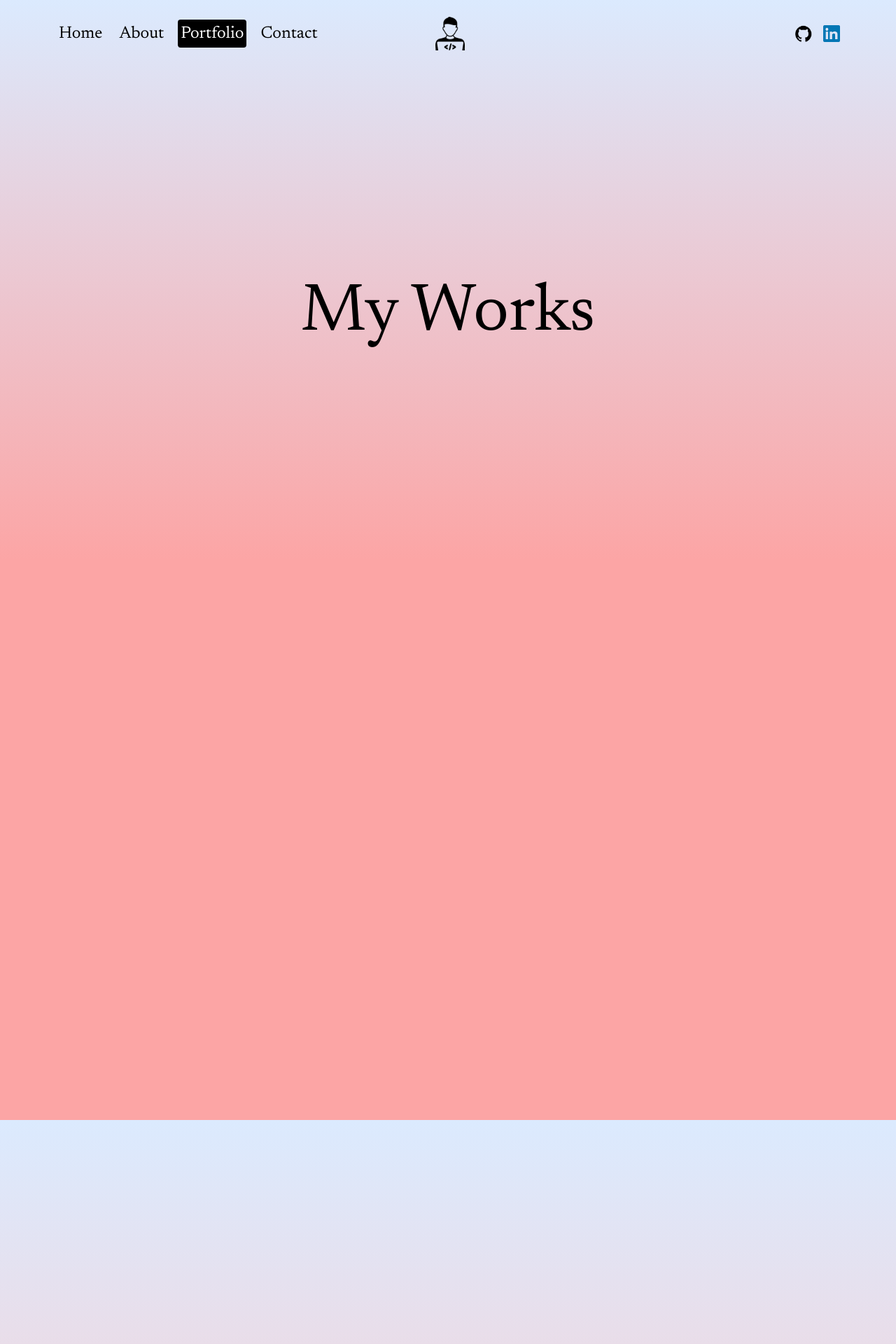
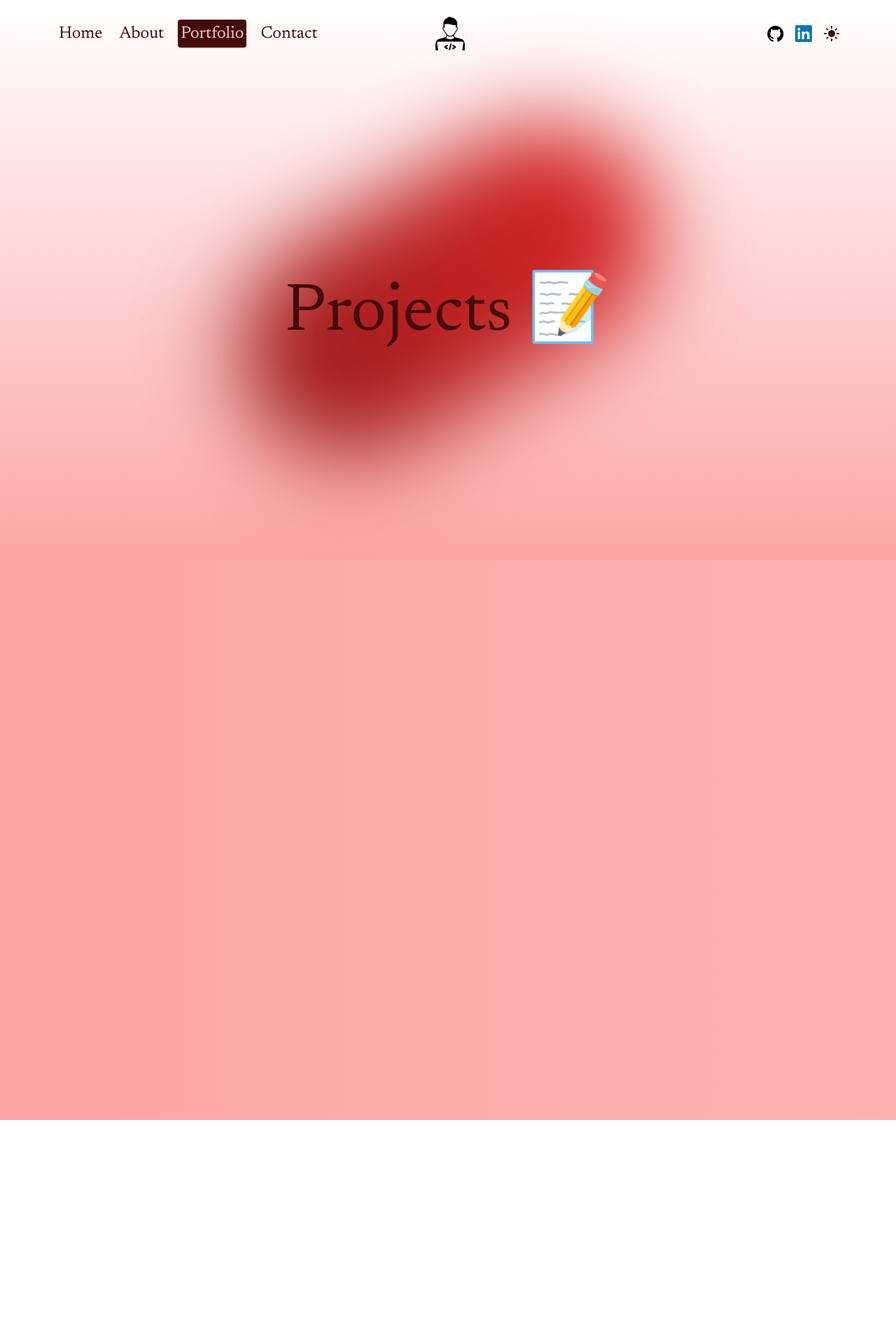
Before and after one commit to PROuserR/PROuserR.github.io, a Next.js app: page /portfolio in a window 1280 px wide. Shown: the top 1920 px of the page at 70% size. Built offline with nearby package versions, Linux system fonts and the light colour scheme.

Commit message:
Added dark theme

```diff
--- a/package.json
+++ b/package.json
@@ -13,7 +13,8 @@
     "framer-motion": "^11.0.3",
     "next": "14.1.0",
     "react": "18",
-    "react-dom": "18"
+    "react-dom": "18",
+    "react-icons": "^5.5.0"
   },
   "devDependencies": {
     "autoprefixer": "10.0.1",
--- a/src/app/blogs/page.jsx
+++ /dev/null
@@ -1,29 +0,0 @@
-"use client";
-
-import { motion } from "framer-motion";
-
-const TestPage = () => {
-  const variants = {
-    variant1: {
-      x: 400,
-      y: 300,
-      opacity: 0.5,
-      transition:{
-        duration:3
-      }
-    },
-    variant2: {
-      x: 100,
-      y: -300,
-      rotation: 90,
-    },
-  };
-
-  return (
-    <div className="h-full flex items-center justify-center">
-      blog
-    </div>
-  );
-};
-
-export default TestPage;
--- a/src/app/contact/page.jsx
+++ b/src/app/contact/page.jsx
@@ -65,7 +65,7 @@ const ContactPage = () => {
         <form
           onSubmit={sendEmail}
           ref={form}
-          className="h-1/2 lg:h-4/5 my-auto lg:w-1/2 bg-red-50 rounded-xl text-2xl flex flex-col gap-8 justify-center p-24"
+          className="h-1/2 lg:h-4/5 my-auto lg:w-1/2 bg-red-50 dark:bg-red-950 rounded-xl text-2xl flex flex-col gap-8 justify-center p-24"
         >
           <span>Dear Rami Dev,</span>
           <textarea
--- a/src/app/globals.css
+++ b/src/app/globals.css
@@ -1,6 +1,7 @@
 @tailwind base;
 @tailwind components;
 @tailwind utilities;
+@custom-variant dark (&:where(.dark, .dark *));
 
 /* Hide scrollbar for Chrome, Safari and Opera */
 /* Hide scrollbar for IE, Edge and Firefox */
--- a/src/app/layout.js
+++ b/src/app/layout.js
@@ -15,7 +15,7 @@ export const metadata = {
 export default function RootLayout({ children }) {
   return (
     <html lang="en">
-      <body className={`bg-gradient-to-b from-blue-100 to-red-200 ${NewsreaderFont.className}`}>
+      <body className={NewsreaderFont.className}>
         <TransitionProvider>{children}</TransitionProvider>
       </body>
     </html>
--- a/src/app/portfolio/page.jsx
+++ b/src/app/portfolio/page.jsx
@@ -2,12 +2,15 @@
 import { motion, useScroll, useTransform } from "framer-motion";
 import Image from "next/image";
 import Link from "next/link";
-import { useRef } from "react";
+import { useEffect, useRef, useState } from "react";
+
+const returnColor = (lightColor, darkColor) => {
+  return localStorage.theme === "light" ? lightColor : darkColor;
+};
 
 const items = [
   {
     id: 1,
-    color: "from-red-300 to-red-400",
     title: "Instagram Clone",
     desc: "Experience the best of social media with this full-stack Instagram clone, powered by Django and React.",
     img: "https://images.pexels.com/photos/5426401/pexels-photo-5426401.jpeg?auto=compress&cs=tinysrgb&w=600",
@@ -15,41 +18,38 @@ const items = [
   },
   {
     id: 2,
-    color: "from-red-400 to-red-500",
-    title: "Lyrics-Finder",
-    desc: "Find your next favortie lyrics without hassle or just see what's Hot from Hot Tracks list.",
-    img: "https://images.pexels.com/photos/5118495/pexels-photo-5118495.jpeg?auto=compress&cs=tinysrgb&w=1260&h=750&dpr=1",
-    link: "https://github.com/PROuserR/Lyrics-Finder",
-  },
-  {
-    id: 3,
-    color: "from-red-500 to-red-600",
     title: "Social Media Platform",
     desc: "Share your posts and stay on contact with others. ",
     img: "https://images.pexels.com/photos/1542252/pexels-photo-1542252.jpeg?auto=compress&cs=tinysrgb&w=1260&h=750&dpr=1",
     link: "https://github.com/PROuserR/Social-Media-Platform",
   },
   {
-    id: 4,
-    color: "from-red-600 to-red-700",
+    id: 3,
     title: "Time Managment Table",
     desc: "Manage your weekly routines and appointments with ease",
     img: "https://images.pexels.com/photos/6892902/pexels-photo-6892902.jpeg?auto=compress&cs=tinysrgb&w=1260&h=750&dpr=1",
     link: "https://github.com/PROuserR/TimeManagmentTable",
   },
   {
+    id: 4,
+    title: "Lyrics-Finder",
+    desc: "Find your next favortie lyrics without hassle or just see what's Hot from Hot Tracks list.",
+    img: "https://images.pexels.com/photos/5118495/pexels-photo-5118495.jpeg?auto=compress&cs=tinysrgb&w=1260&h=750&dpr=1",
+    link: "https://github.com/PROuserR/Lyrics-Finder",
+    blog: "https://dev.to/prouserr/from-a-few-lines-of-code-to-building-a-whole-functional-website--459e",
+  },
+  {
     id: 5,
-    color: "from-red-700 to-red-800",
     title: "Smart Calculator",
     desc: "Let it do the hard work, from solving equations to image to text conversion...",
     img: "https://images.pexels.com/photos/3781338/pexels-photo-3781338.jpeg?auto=compress&cs=tinysrgb&w=1260&h=750&dpr=1",
     link: "https://github.com/PROuserR/Smart-Calculator",
+    blog: "https://www.codeproject.com/Articles/5370605/Lets-Code-that-Wicked-Cool-Calculator",
   },
 ];
 
 const PortfolioPage = () => {
   const ref = useRef();
-
   const { scrollYProgress } = useScroll({ target: ref });
   const x = useTransform(scrollYProgress, [0, 1], ["0%", "-80%"]);
 
@@ -61,18 +61,24 @@ const PortfolioPage = () => {
       transition={{ duration: 1 }}
     >
       <div className="h-[600vh] relative" ref={ref}>
-        <div className="w-screen h-[calc(100vh-6rem)] flex items-center justify-center text-8xl text-center">
-          My Works
+        <div className="absolute left-1/4 top-40 w-1/2 h-80 bg-gradient-to-r from-red-800 to-red-600 dark:from-red-600 dark:to-red-300 blur-3xl rounded-full -z-10 -rotate-[30deg]" />
+        <div className="w-screen h-[calc(100vh-6rem)] flex items-center justify-center text-8xl text-center z-50">
+          Projects 📝
         </div>
         <div className="sticky top-0 flex h-screen gap-4 items-center overflow-hidden">
-          <motion.div style={{ x }} className="flex bg-red-300">
-            <div className="h-screen w-screen" />
+          <motion.div
+            style={{ x }}
+            className="flex  bg-gradient-to-r from-red-300 to-white text-red-900 dark:text-red-300 dark:from-black dark:to-red-900"
+          >
+            <div className="h-screen w-screen bg-transparent" />
             {items.map((item) => (
               <div
-                className={`h-screen w-screen px-12 gap-x-24 flex items-center justify-center bg-gradient-to-r ${item.color}`}
+                className={
+                  "h-screen w-screen px-12 gap-x-36 flex items-center justify-center"
+                }
                 key={item.id}
               >
-                <div className="flex flex-col gap-8 text-white">
+                <div className="flex flex-col gap-8">
                   <h1 className="text-2xl font-bold md:text-4xl lg:text-6xl xl:text-7xl">
                     {item.title}
                   </h1>
@@ -80,11 +86,20 @@ const PortfolioPage = () => {
                   <p className="w-80 md:w96 lg:w-[500px] lg:text-xl xl:text-2xl xl:w-[600px]">
                     {item.desc}
                   </p>
-                  <Link href={item.link} className="w-fit">
-                    <button className="p-2 text-xl md:p-4 md:text-md lg:p-8 lg:text-xl xl:text-2xl bg-white text-gray-600 font-semibold rounded-xl">
-                      See More 🚀
-                    </button>
-                  </Link>
+                  <div className="flex gap-x-12">
+                    <Link href={item.link} className="w-fit">
+                      <button className="text-lg md:p-4 md:text-md lg:p-6 lg:text-xl bg-red-900 text-red-300 dark:bg-red-300 dark:text-red-900 font-semibold rounded-xl hover:shadow-xl shadow-red-400">
+                        View More 🚀
+                      </button>
+                    </Link>
+                    {item?.blog && (
+                      <Link href={item.blog} className="w-fit">
+                        <button className="text-lg md:p-4 md:text-md lg:p-6 lg:text-xl bg-red-900 text-red-300 dark:bg-red-300 dark:text-red-900 font-semibold rounded-xl hover:shadow-xl shadow-red-400">
+                          See Blog 📃
+                        </button>
+                      </Link>
+                    )}
+                  </div>
                 </div>
 
                 <div className="relative w-[720px] h-[480px]">
@@ -97,17 +112,22 @@ const PortfolioPage = () => {
                 </div>
               </div>
             ))}
-            <div className="h-screen w-screen bg-red-800" />
+            <div className="h-screen w-screen bg-transparent" />
           </motion.div>
         </div>
       </div>
       <div className="flex w-screen h-[125vh] gap-16 items-center justify-center text-center">
         <div className="flex flex-col absolute left-24 z-10 gap-y-12">
-          <h1 className="text-6xl italic">Do you have a project?</h1>
-          <Link href="/contact" className="text-4xl bg-gray-500 p-4 w-fit mx-auto rounded-2xl">Contact Me</Link>
+          <h1 className="text-6xl italic text-red-950">Do you have a project?</h1>
+          <Link
+            href="/contact"
+            className="text-4xl bg-red-300 dark:bg-red-800 p-4 w-fit mx-auto rounded-2xl hover:shadow-2xl shadow-gray-500"
+          >
+            Contact Me
+          </Link>
         </div>
 
-        <div className="relative w-full h-full  bg-gradient-to-r from-gray-300 to-black">
+        <div className="relative w-full h-full bg-gradient-to-r from-red-300 dark:from-red-800 to-black">
           <Image
             src="https://images.pexels.com/photos/6615234/pexels-photo-6615234.jpeg?auto=compress&cs=tinysrgb&w=3000&lazy=load"
             className="object-cover mix-blend-lighten"
--- a/src/components/navLink.jsx
+++ b/src/components/navLink.jsx
@@ -7,7 +7,7 @@ const NavLink = ({ link }) => {
   const pathName = usePathname();
 
   return (
-    <Link className={`rounded p-1 ${pathName === link.url && "bg-black text-white"}`} href={link.url}>
+    <Link className={`rounded p-1 ${pathName === link.url && "bg-red-950 text-red-200 dark:bg-red-200 dark:text-red-950"}`} href={link.url}>
       {link.title}
     </Link>
   );
--- a/src/components/navbar.jsx
+++ b/src/components/navbar.jsx
@@ -2,9 +2,10 @@
 
 import Image from "next/image";
 import Link from "next/link";
-import { useState } from "react";
+import { useEffect, useState } from "react";
 import NavLink from "./navLink";
 import { motion } from "framer-motion";
+import { MdDarkMode, MdLightMode } from "react-icons/md";
 
 const links = [
   { url: "/", title: "Home" },
@@ -14,7 +15,13 @@ const links = [
 ];
 
 const Navbar = () => {
+  const [theme, setTheme] = useState(localStorage.theme);
+
   const [open, setOpen] = useState(false);
+
+  useEffect(() => {
+    toggleDarkMode();
+  }, []);
 
   const topVariants = {
     closed: {
@@ -68,6 +75,21 @@ const Navbar = () => {
     },
   };
 
+  const toggleDarkMode = () => {
+    if (localStorage.theme == "light") localStorage.theme = "dark";
+    else localStorage.theme = "light";
+
+    // On page load or when changing themes, best to add inline in `head` to avoid FOUC
+    document.documentElement.classList.toggle(
+      "dark",
+      localStorage.theme === "dark" ||
+        (!("theme" in localStorage) &&
+          window.matchMedia("(prefers-color-scheme: dark)").matches)
+    );
+
+    setTheme(localStorage.theme);
+  };
+
   return (
     <div className="h-full flex items-center justify-between px-4 sm:px-8 md:px-12 lg:px-20 text-2xl">
       {/* LINKS */}
@@ -88,6 +110,9 @@ const Navbar = () => {
         <Link href="/https://www.linkedin.com/in/rami-alshaar-5ab808187/">
           <Image src="/linkedin.png" alt="" width={24} height={24} />
         </Link>
+        <button onClick={toggleDarkMode}>
+          {theme === "light" ? <MdLightMode /> : <MdDarkMode />}
+        </button>
       </div>
       {/* RESPONSIVE MENU */}
       <div className="md:hidden">
@@ -118,7 +143,7 @@ const Navbar = () => {
             variants={listVariants}
             initial="closed"
             animate="opened"
-            className="absolute top-0 left-0 w-screen h-screen bg-black text-white flex flex-col items-center justify-center gap-8 text-4xl z-40"
+            className="absolute top-0 left-0 w-screen h-screen bg-red-950 text-red-200 flex flex-col items-center justify-center gap-8 text-4xl z-40"
           >
             {links.map((link) => (
               <motion.div
--- a/src/components/transitionProvider.jsx
+++ b/src/components/transitionProvider.jsx
@@ -12,17 +12,17 @@ const TransitionProvider = ({ children }) => {
     <AnimatePresence mode="wait">
       <div
         key={pathName}
-        className="w-screen h-screen bg-gradient-to-b from-blue-100 to-red-300"
+        className="w-screen h-screen bg-gradient-to-b from-white to-red-300 text-red-950 dark:from-red-900 dark:to-black dark:text-red-200"
       >
         <motion.div
-          className="h-screen w-screen fixed bg-black rounded-b-[100px] z-40"
+          className="h-screen w-screen fixed bg-red-950 rounded-b-[100px] z-40"
           animate={{ height: "0vh" }}
           exit={{ height: "140vh" }}
-          transition={{ duration: 0.5, ease: "easeOut" }}
+          transition={{ duration: 1, ease: "easeOut" }}
         />
         <motion.div
-          className="fixed m-auto top-0 bottom-0 left-0 right-0 text-white text-8xl cursor-default z-50 w-fit h-fit"
-          initial={{ opacity: 1 }}
+          className="fixed m-auto top-0 bottom-0 left-0 right-0 text-red-200 text-8xl cursor-default z-50 w-fit h-fit"
+          initial={{ opacity: 0.8 }}
           animate={{ opacity: 0 }}
           exit={{ opacity: 0 }}
           transition={{ duration: 0.8, ease: "easeOut" }}
@@ -30,7 +30,7 @@ const TransitionProvider = ({ children }) => {
           {pathName.substring(1)}
         </motion.div>
         <motion.div
-          className="h-screen w-screen fixed bg-black rounded-t-[100px] bottom-0 z-30"
+          className="h-screen w-screen fixed bg-red-950 rounded-t-[100px] bottom-0 z-30"
           initial={{ height: "140vh" }}
           animate={{ height: "0vh", transition: { delay: 0.5 } }}
         />
--- a/tailwind.config.js
+++ b/tailwind.config.js
@@ -1,5 +1,6 @@
 /** @type {import('tailwindcss').Config} */
 module.exports = {
+  darkMode: "class",
   content: [
     "./src/pages/**/*.{js,ts,jsx,tsx,mdx}",
     "./src/components/**/*.{js,ts,jsx,tsx,mdx}",
```
Also changed, not shown: src/app/about/page.jsx (+19 -21 lines), src/app/page.jsx (+5 -2 lines), 1 other file (tests, documents, lock files or other folders).
